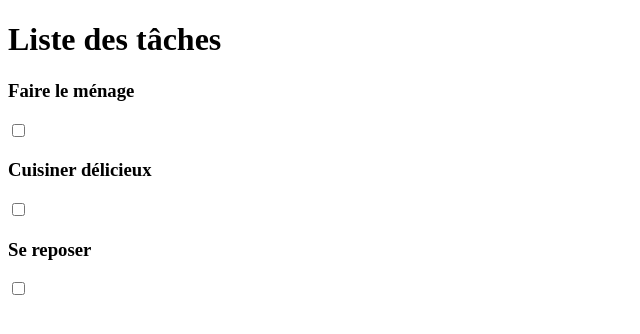
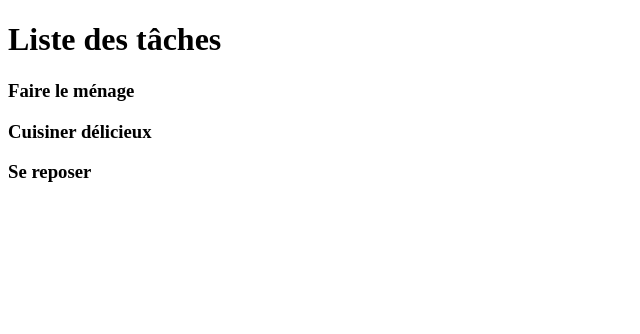
Before and after one commit to jefflearning40/test-react, a React (Vite) app: page / in a window 1280 px wide. Shown: the top 334 px of the page, without its empty margins (0-640 px from the left). Built offline with nearby package versions, Linux system fonts and the light colour scheme.

Commit message:
simplification e3

```diff
--- a/src/App.jsx
+++ b/src/App.jsx
@@ -2,9 +2,9 @@ import TaskItem from './exo3/TaskItem';
 
 const App = () => {
   const tasks = [
-    { id: 1, title: 'Faire le ménage', valueCheckBox: true },
-    { id: 2, title: 'Cuisiner délicieux', valueCheckBox: false },
-    { id: 3, title: 'Se reposer', valueCheckBox: false }
+    { id: 1, title: 'Faire le ménage' },
+    { id: 2, title: 'Cuisiner délicieux' },
+    { id: 3, title: 'Se reposer' }
   ];
 
   return (
--- a/src/exo3/TaskItem.jsx
+++ b/src/exo3/TaskItem.jsx
@@ -4,7 +4,7 @@ const TaskItem = ({ task }) => {
   return (
     <div>
       <h3>{task.title}</h3>
-      <input type="checkbox" name="" id="task.id" value="{task.valueCheckBox}"/>
+
     </div>
   );
 };
```
